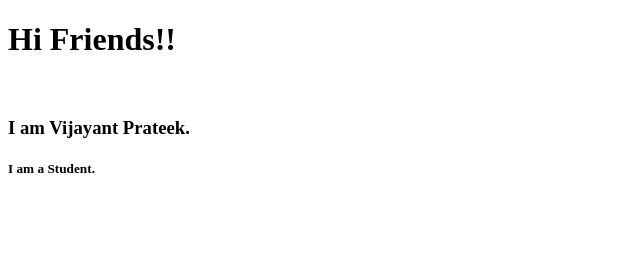
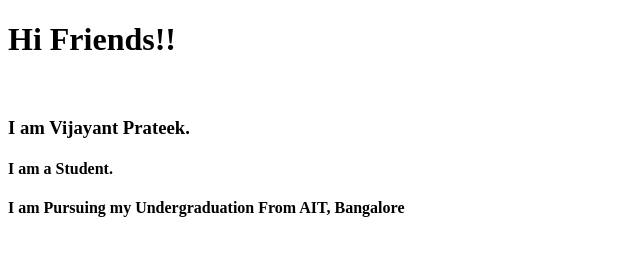
Before and after one commit to Unknown1770/markThree, a plain HTML site: page index.html in a window 1280 px wide. Shown: the whole page, without its empty margins (0-640 px from the left). Drawn offline with Linux system fonts and the light colour scheme.

Commit message:
new updates

```diff
--- a/index.html
+++ b/index.html
@@ -12,7 +12,8 @@
     <h1>Hi Friends!!</h1>
     <br>
     <h3>I am Vijayant Prateek.</h3>
-    <h5>I am a Student.</h5>
+    <h4>I am a Student.</h4>
+    <h4>I am Pursuing my Undergraduation From AIT, Bangalore</h4>
 </body>
 
 </html>
```
Also changed, not shown: 1 other file.
